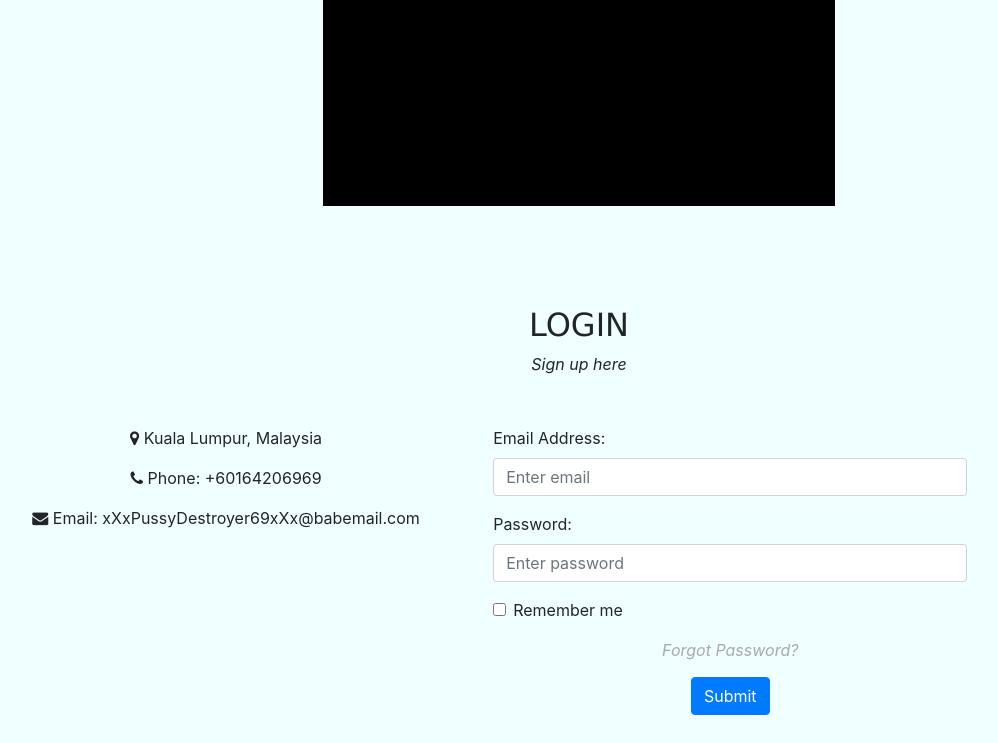
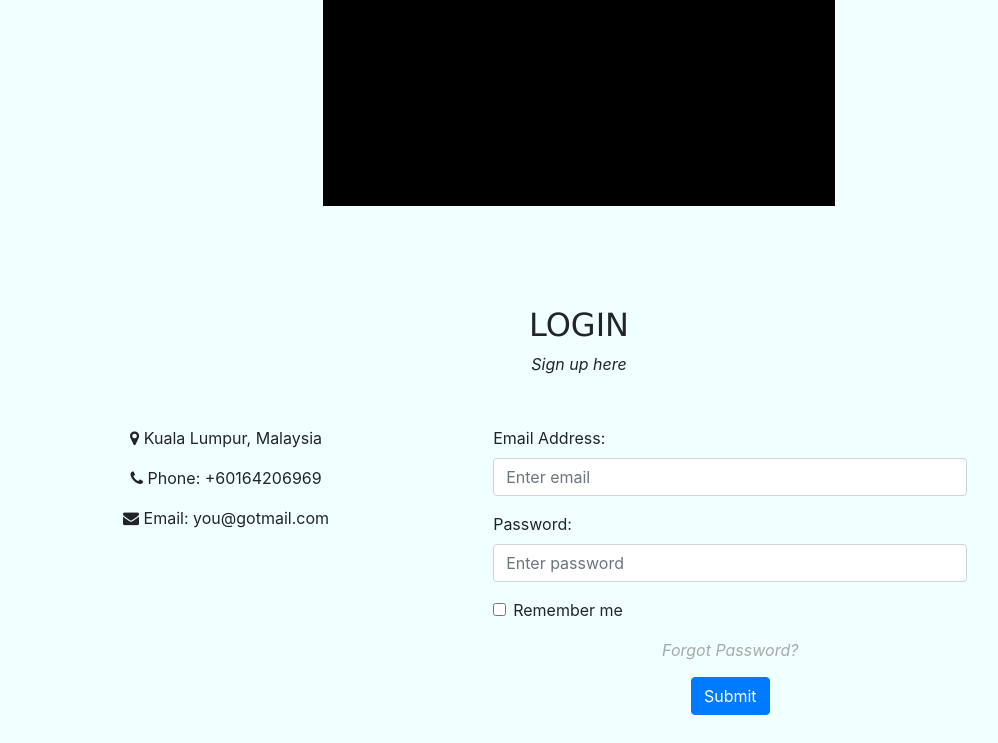
Before and after one commit to afique13/GOT-Fansite, a website: page WebTemplates/public_html/index.html in a window 1280 px wide. Shown: the part 1378-2121 px from the top of the page, without its empty margins (61-1059 px from the left). Drawn offline with nearby package versions, Linux system fonts and the light colour scheme.

Commit message:
Update index.html

```diff
--- a/WebTemplates/public_html/index.html
+++ b/WebTemplates/public_html/index.html
@@ -94,7 +94,7 @@ and open the template in the editor.
                 <div class="col-sm-5" >
                     <p><i class="fa fa-map-marker"></i> Kuala Lumpur, Malaysia </p>
                     <p><i class="fa fa-phone"></i> Phone: +60164206969 </p>
-                    <p><i class="fa fa-envelope"></i> Email: xXxPussyDestroyer69xXx@babemail.com</p>
+                    <p><i class="fa fa-envelope"></i> Email: you@gotmail.com</p>
                 </div>
                 <div class="col-sm-5">
                     <form>
```
